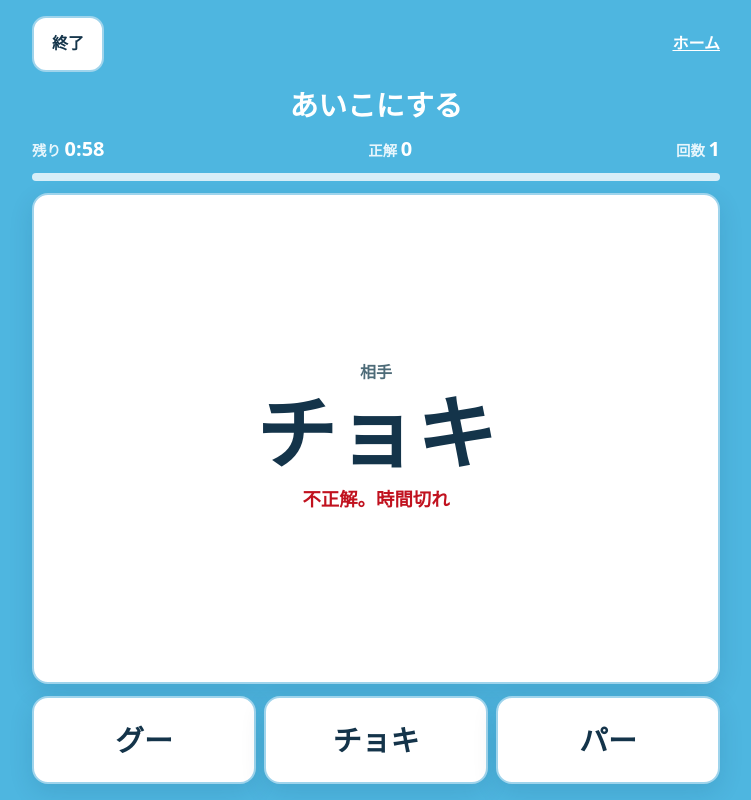
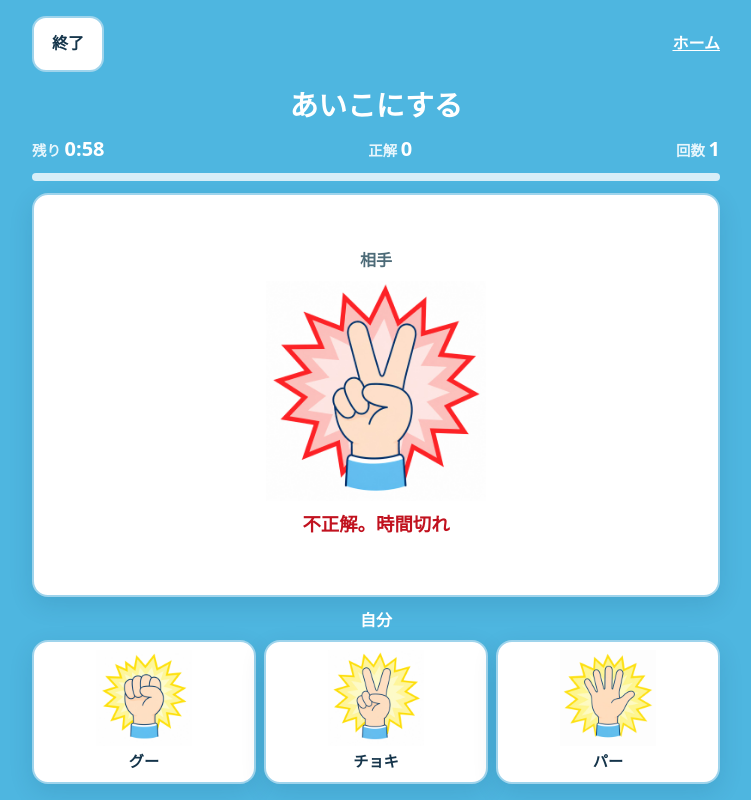
Before and after one commit to ponnmayo15-a11y/sugu-asobu-app-public, a website: page apps/ato-janken/index.html in a window 1280 px wide. Both pictures are taken after a click on the button "始める". Shown: the whole page, without its empty margins (264-1015 px from the left). Drawn offline with Linux system fonts and the light colour scheme; no server answers.

Commit message:
後出しじゃんけんに、自分と相手の手の絵を入れる。

```diff
--- a/apps/ato-janken/css/janken.css
+++ b/apps/ato-janken/css/janken.css
@@ -156,10 +156,16 @@ body.janken-page {
 }
 
 .cpu-hand {
-  margin: 4px 0 0;
-  font-size: clamp(3rem, 16vw, 5rem);
+  display: block;
+  width: min(220px, 56vw);
+  height: auto;
+  margin: 8px 0 0;
+}
+
+.you-label {
+  margin: 0 0 8px;
   font-weight: 800;
-  line-height: 1.1;
+  text-align: center;
 }
 
 .judge {
@@ -186,17 +192,29 @@ body.janken-page {
 }
 
 .hand-btn {
-  min-height: 88px;
-  padding: 8px 4px;
+  display: flex;
+  flex-direction: column;
+  align-items: center;
+  justify-content: center;
+  gap: 4px;
+  min-height: 108px;
+  padding: 8px 4px 10px;
   border: 2px solid var(--line);
   border-radius: 16px;
   background: var(--card);
   color: var(--ink);
-  font-size: clamp(1.15rem, 4.8vw, 1.8rem);
+  font-size: 0.95rem;
   font-weight: 800;
   box-shadow: var(--shadow);
   cursor: pointer;
   user-select: none;
+}
+
+.hand-btn img {
+  display: block;
+  width: 100%;
+  max-width: 96px;
+  height: auto;
 }
 
 .hand-btn:disabled {
--- a/apps/ato-janken/index.html
+++ b/apps/ato-janken/index.html
@@ -73,14 +73,29 @@
 
       <div class="stage">
         <p class="cpu-label">相手</p>
-        <p class="cpu-hand" id="cpu-hand">グー</p>
+        <img
+          class="cpu-hand"
+          id="cpu-hand"
+          src="img/cpu-gu.jpg"
+          alt="グー"
+        />
         <p class="judge" id="judge" aria-live="polite"></p>
       </div>
 
+      <p class="you-label">自分</p>
       <div class="hands" id="hands">
-        <button type="button" class="hand-btn" data-hand="gu">グー</button>
-        <button type="button" class="hand-btn" data-hand="choki">チョキ</button>
-        <button type="button" class="hand-btn" data-hand="pa">パー</button>
+        <button type="button" class="hand-btn" data-hand="gu">
+          <img src="img/me-gu.png" alt="" />
+          <span>グー</span>
+        </button>
+        <button type="button" class="hand-btn" data-hand="choki">
+          <img src="img/me-choki.png" alt="" />
+          <span>チョキ</span>
+        </button>
+        <button type="button" class="hand-btn" data-hand="pa">
+          <img src="img/me-pa.jpg" alt="" />
+          <span>パー</span>
+        </button>
       </div>
     </section>
 
--- a/apps/ato-janken/js/main.js
+++ b/apps/ato-janken/js/main.js
@@ -1,3 +1,9 @@
+const CPU_IMG = {
+  gu: "img/cpu-gu.jpg",
+  choki: "img/cpu-choki.jpg",
+  pa: "img/cpu-pa.jpg",
+};
+
 const settings = loadSettings();
 
 const state = {
@@ -109,7 +115,9 @@ function paintHud() {
 // 相手の手を出す
 function putCpu() {
   state.cpu = nextCpu(state.cpu);
-  el("cpu-hand").textContent = HAND_NAME[state.cpu];
+  const pic = el("cpu-hand");
+  pic.src = CPU_IMG[state.cpu];
+  pic.alt = HAND_NAME[state.cpu];
   el("judge").textContent = "";
   el("judge").className = "judge";
   el("hands").querySelectorAll(".hand-btn").forEach((btn) => {
```
Also changed, not shown: LOG.md (+22 -0 lines), apps/ato-janken/img/cpu-choki.jpg (added), apps/ato-janken/img/cpu-gu.jpg (added), apps/ato-janken/img/cpu-pa.jpg (added), apps/ato-janken/img/me-choki.png (added), apps/ato-janken/img/me-gu.png (added), apps/ato-janken/img/me-pa.jpg (added).
